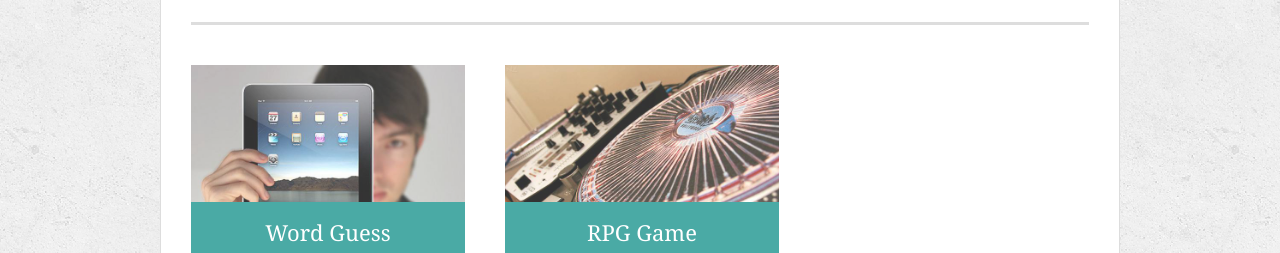
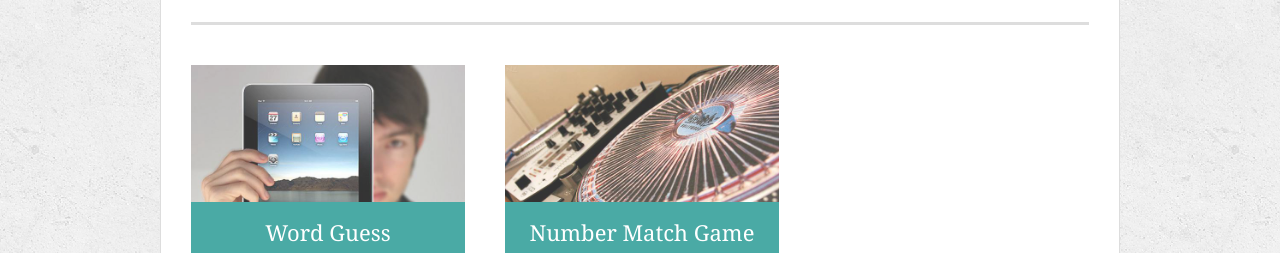
Before and after one commit to brianturk/Responsive-Portfolio, a plain HTML site: page portfolio.html in a window 1280 px wide. Shown: the part 208-461 px from the top of the page. Drawn offline with Linux system fonts and the light colour scheme.

Commit message:
added number match game to the portfolio page

```diff
--- a/portfolio.html
+++ b/portfolio.html
@@ -31,9 +31,9 @@
         <h3>Word Guess</h3></a>
       </div>
       <div class="work">
-        <img src="assets/images/technics-q-c-640-480-2.jpg" alt="RPG Game">
+        <a href="https://brianturk.github.io/unit-4-game/"><img src="assets/images/technics-q-c-640-480-2.jpg" alt="RPG Game">
 
-        <h3>RPG Game</h3>
+        <h3>Number Match Game</h3></a>
       </div>
       <div class="work">
         <img src="assets/images/technics-q-c-640-480-5.jpg" alt="Trivia Game">
```
